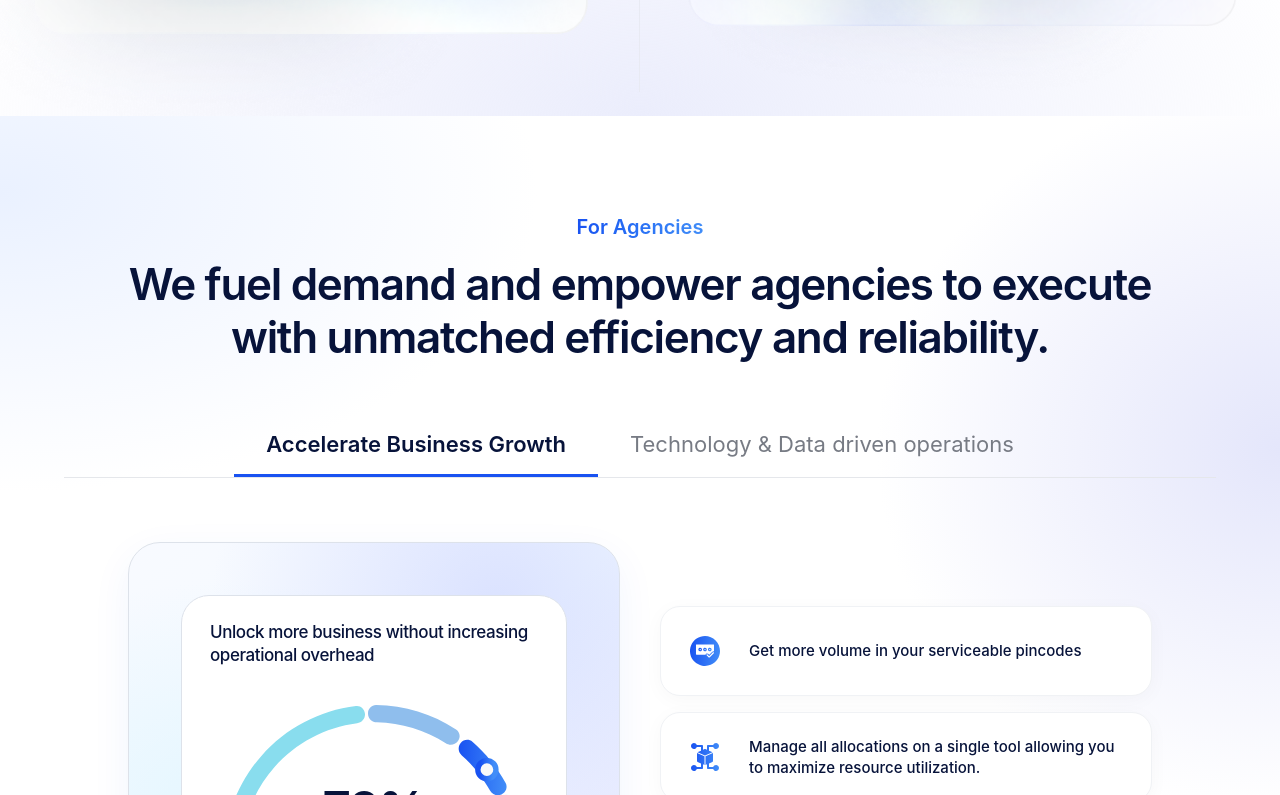
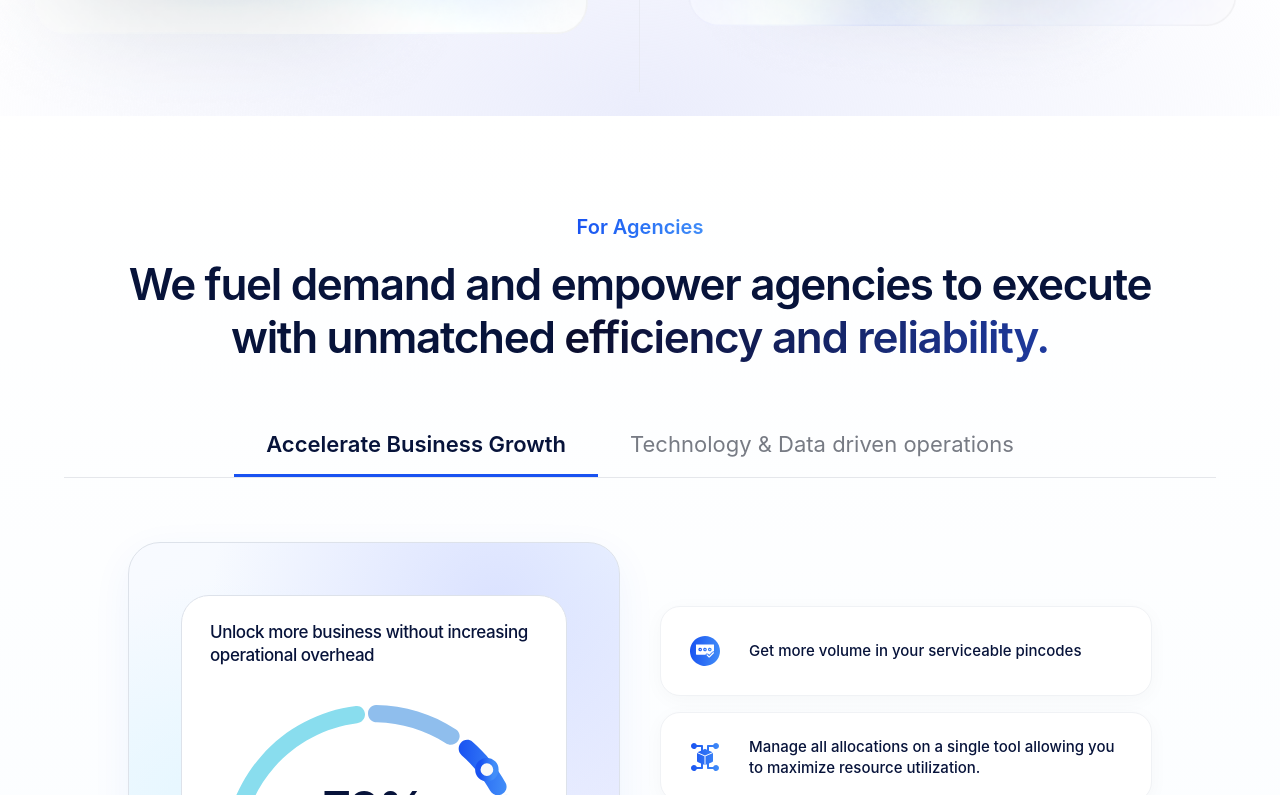
Before and after one commit to Archnightt/kraftbase-assignment, a React (Vite) app: page / in a window 1280 px wide. Shown: the part 2365-3160 px from the top of the page. Built offline with nearby package versions, Linux system fonts and the light colour scheme.

Commit message:
more refinements

```diff
--- a/src/components/Agency.tsx
+++ b/src/components/Agency.tsx
@@ -4,15 +4,7 @@ import icon1 from '../assets/icon1.svg';
 import icon2 from '../assets/icon2.svg';
 import icon3 from '../assets/icon3.svg';
 
-// Soft lavender glow on the edges of the section
-const sectionBg = {
-	background: [
-		'radial-gradient(60% 45% at 0% 8%, #eaf1ff 0%, transparent 70%)',
-		'radial-gradient(45% 55% at 100% 35%, #e4e6fb 0%, transparent 70%)',
-		'radial-gradient(80% 35% at 50% 100%, #ebedfc 0%, transparent 70%)',
-		'#ffffff',
-	].join(', '),
-};
+const gradientText = 'bg-gradient-to-r from-[#0a0d2c] to-[#1e3a9e] bg-clip-text text-transparent';
 
 export default function Agency() {
 	const [activeTab, setActiveTab] = useState('growth');
@@ -33,7 +25,7 @@ export default function Agency() {
 	];
 
 	return (
-		<section id="agencies" className="py-24 px-4" style={sectionBg}>
+		<section id="agencies" className="py-24 px-4 bg-gradient-to-b from-white to-[#F0F8FF]/30">
 			<div className="max-w-6xl mx-auto">
 				{/* Header */}
 				<div className="text-center mb-16">
@@ -41,7 +33,7 @@ export default function Agency() {
 						For Agencies
 					</p>
 					<h2 className="text-[32px] md:text-[44px] font-semibold text-[#07133a] tracking-[-0.03em] max-w-5xl mx-auto leading-[1.2] mb-12">
-						We fuel demand and empower agencies to execute with unmatched efficiency and reliability.
+						We fuel demand and empower agencies to execute with unmatched <span className={gradientText}> efficiency and reliability.</span>
 					</h2>
 
 					{/* Tab switcher */}
--- a/src/components/Features.tsx
+++ b/src/components/Features.tsx
@@ -5,7 +5,6 @@ import apiIntegrationImg from '../assets/API_Integration.png';
 import drivenByDataImg from '../assets/DrivenByData.png';
 import aflImg from '../assets/AFL.png';
 
-const INK = '#0a0d2c';
 const gradientText = 'bg-gradient-to-r from-[#0a0d2c] to-[#1e3a9e] bg-clip-text text-transparent';
 
 // Soft lavender glow on the edges of the section
@@ -81,9 +80,7 @@ export default function Features() {
 				<p className="mb-4 text-[14px] sm:text-[16px] md:text-[20px] font-semibold bg-gradient-to-r from-[#1952F1] to-[#418DF8] bg-transparent bg-clip-text inline-block text-transparent">
 					For Lenders
 				</p>
-				<h2
-					className="text-[32px] md:text-[42px] font-semibold tracking-[-0.03em] max-w-[700px] mx-auto leading-[1.2] md:leading-[1.33]"
-					style={{ color: INK }}>
+				<h2 className="text-[32px] text-black md:text-[42px] font-semibold tracking-[-0.03em] max-w-[700px] mx-auto leading-[1.2] md:leading-[1.33]">
 					We're changing the game with <span className={gradientText}>one complete agency management tool</span>
 				</h2>
 			</div>
@@ -94,7 +91,7 @@ export default function Features() {
 						<div key={title} className={`border-[#e8eaf3] flex flex-col ${cell}`}>
 							<div className="pt-10 md:pt-12 md:max-w-[549px] box-content flow-root">
 								<h3 className="relative z-10 text-[24px] md:text-[28px] font-semibold tracking-[-0.02em] mb-5 flex items-center gap-3">
-									<Icon size={28} weight={weight} color={INK} className="shrink-0" />
+									<Icon size={28} weight={weight} className="shrink-0" />
 									<span className={gradientText}>{title}</span>
 								</h3>
 								<p className="relative z-0 text-[#6b6f7b] text-[16px] md:text-[19px] leading-[1.4] mb-8">{description}</p>
--- a/src/components/Footer.tsx
+++ b/src/components/Footer.tsx
@@ -2,6 +2,8 @@ import type { CSSProperties, ReactNode } from 'react';
 import CTAButton from './CTAButton';
 import { FaFacebook, FaInstagram, FaXTwitter, FaYoutube } from 'react-icons/fa6';
 import { HiOutlineEnvelope, HiOutlineMapPin } from 'react-icons/hi2';
+
+const gradientText = 'bg-gradient-to-r from-[#0a0d2c] to-[#1e3a9e] bg-clip-text text-transparent';
 
 /*
  * Arches = two concentric TRUE semicircles (same radius on x and y), measured from the Figma overlay.
@@ -77,7 +79,9 @@ export default function Footer() {
 							Contact us
 						</p>
 						<h2 className="mx-auto max-w-[800px] text-[28px] font-semibold leading-[1.13] tracking-[-0.055em] text-[#07133a] sm:text-[36px] md:text-[44px] lg:text-[48px]">
-							We also need to have contact <br /> form on the website
+							We also need to <span className={gradientText}>have contact</span>
+							<br />
+							form on the <span className={gradientText}>website</span>
 						</h2>
 						<p className="mx-auto mt-6 max-w-[560px] text-[16px] leading-[1.55] tracking-[-0.02em] text-[#777b84] sm:text-[18px] md:mt-8 md:text-[20px]">
 							Our tool is designed with agencies &amp; collection managers in mind, ensuring user-friendly experience tailored to their
@@ -184,7 +188,7 @@ function HeroBackdrop() {
 				<ArchFrame>
 					{/* Outer arch: Instagram (left), YouTube (right) */}
 					<SocialBubble social={socials[0]} style={{ ...onArch(OUTER_R, -40), transform: 'rotate(45deg)' }} />
-					<SocialBubble social={socials[2]} style={{ ...onArch(OUTER_R, 46), transform: 'rotate(45deg)' }} />
+					<SocialBubble social={socials[2]} style={{ ...onArch(OUTER_R, 46), transform: 'rotate(25deg)' }} />
 
 					{/* Inner arch: Facebook (left), X (right) */}
 					<SocialBubble social={socials[1]} style={{ ...onArch(INNER_R, -56), transform: 'rotate(45deg)' }} />
@@ -210,13 +214,12 @@ function ArchFrame({ children, style }: { children: ReactNode; style?: CSSProper
 		</div>
 	);
 }
-
 function SocialBubble({ social, style }: { social: (typeof socials)[number]; style: CSSProperties }) {
 	const { Icon } = social;
 	return (
 		<span
 			style={style}
-			className="absolute grid size-[48px] -translate-x-1/2 -translate-y-1/2 place-items-center rounded-full bg-white shadow-[0_8px_24px_rgba(94,106,134,0.12)]">
+			className="absolute grid size-[48px] -translate-x-1/2 -translate-y-1/2 place-items-center rounded-full border border-white/40 bg-gradient-to-b from-[#f3f4f7]/80 to-[#e5e8f0]/90 shadow-[0_12px_32px_rgba(150,155,170,0.15)] backdrop-blur-md">
 			<Icon className={`size-[20px] ${social.className}`} />
 		</span>
 	);
--- a/src/components/Testimonials.tsx
+++ b/src/components/Testimonials.tsx
@@ -2,6 +2,8 @@ import { useState, useRef, useEffect, useCallback } from 'react';
 import CTAButton from './CTAButton';
 import { Quotes, CaretLeft, CaretRight, Star } from '@phosphor-icons/react';
 import { SiFacebook, SiX } from 'react-icons/si';
+
+const gradientText = 'bg-gradient-to-r from-[#0a0d2c] to-[#1e3a9e] bg-clip-text text-transparent';
 
 interface TestimonialItem {
 	id: string;
@@ -283,7 +285,9 @@ export default function Testimonials() {
 				<p className="mb-4 text-[14px] sm:text-[16px] md:text-[20px] font-semibold bg-gradient-to-r from-[#1952F1] to-[#418DF8] bg-transparent bg-clip-text inline-block text-transparent">
 					Testimonial
 				</p>
-				<h2 className="text-3xl sm:text-4xl md:text-5xl font-medium text-[#0B132B] tracking-tight">Trusted by Professionals</h2>
+				<h2 className="text-3xl sm:text-4xl md:text-5xl font-medium text-[#0B132B] tracking-tight">
+					Trusted by <span className={gradientText}>Professionals</span>
+				</h2>
 			</div>
 
 			{/* Carousel Container with Edge Gradients */}
```
